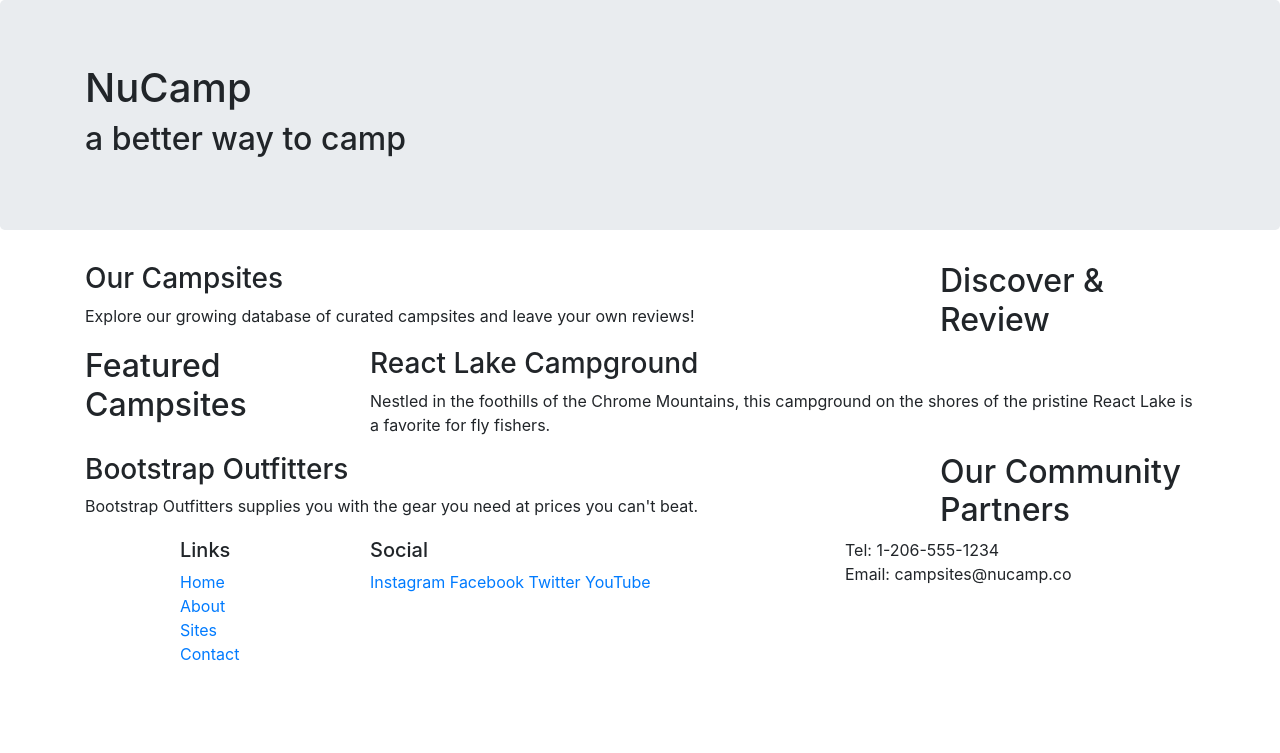
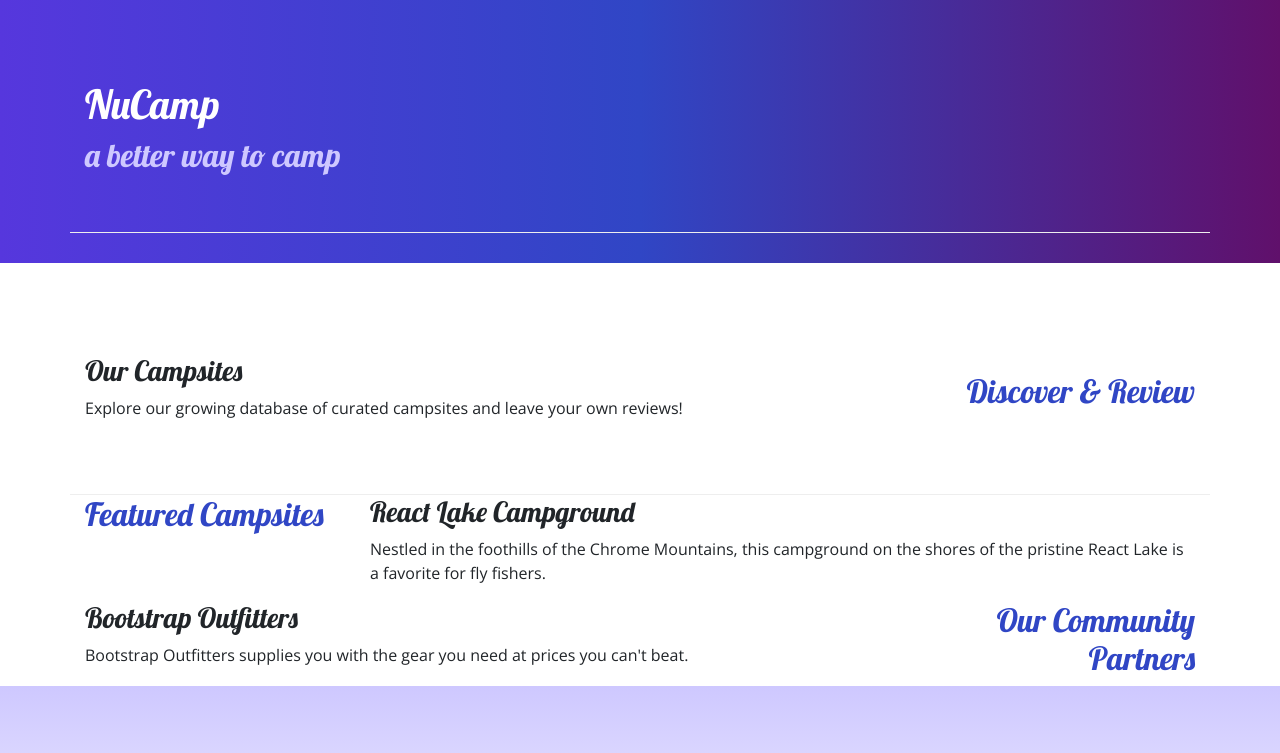
Before and after one commit to candacerubin/2-Bootstrap, a website: page index.html in a window 1280 px wide. Shown: the top 753 px of the page. Drawn offline with nearby package versions, Linux system fonts and the light colour scheme.

Commit message:
Bootstrap Grid

```diff
--- /dev/null
+++ b/CSS/styles.css
@@ -0,0 +1,32 @@
+body {
+    font-family: "Open Sans", sans-serif;
+}
+
+h1, h2, h3 {
+    font-family: "Lobster", cursive;
+}
+
+h2 {
+    color: #3046C5;
+}
+
+header h2 {
+    color: #CEC8FF;
+}
+
+footer {
+    background-image: linear-gradient(#CEC8FF, white);
+    padding: 20px 0;
+}
+
+.jumbotron {
+    padding: 30px;
+    background-image: linear-gradient(to right, #5637DD, #3046C5, #60106B);
+    color: white;
+}
+
+.row-content {
+    padding: 50px 0;
+    border-bottom: 1px ridge;
+    min-height: 200px;
+}
--- a/index.html
+++ b/index.html
@@ -1,6 +1,7 @@
 <!DOCTYPE html>
 <html lang="en">
   <head>
+    <!-- Required meta tags always come first -->
     <meta charset="utf-8" />
     <meta name="viewport" content="width=device-width, initial-scale=1" />
 
@@ -9,12 +10,19 @@
       rel="stylesheet"
       href="node_modules/bootstrap/dist/css/bootstrap.min.css"
     />
+
+    <!-- Additional CSS must be placed after Bootstrap CSS -->
+    <link
+      rel="stylesheet"
+      href="https://fonts.googleapis.com/css?family=Lobster|Open+Sans"
+    />
+    <link rel="stylesheet" href="css/styles.css" />
     <title>NuCamp: A Better Way To Camp</title>
   </head>
   <body>
-    <header class="jumbotron">
+    <header class="jumbotron jumbotron-fluid">
       <div class="container">
-        <div class="row">
+        <div class="row row-content align-items-center">
           <div class="col">
             <div>
               <h1>NuCamp</h1>
@@ -26,9 +34,9 @@
     </header>
 
     <div class="container">
-      <div class="row">
+      <div class="row row-content align-items-center">
         <div class="col-sm-4 order-sm-last col-md-3">
-          <h2>Discover & Review</h2>
+          <h2 class="text-sm-right">Discover & Review</h2>
         </div>
         <div class="col">
           <h3>Our Campsites</h3>
@@ -54,7 +62,7 @@
 
       <div class="row">
         <div class="col-sm-4 order-sm-last col-md-3">
-          <h2>Our Community Partners</h2>
+          <h2 class="text-sm-right">Our Community Partners</h2>
         </div>
         <div class="col">
           <h3>Bootstrap Outfitters</h3>
@@ -68,7 +76,7 @@
 
     <footer>
       <div class="container">
-        <div class="row">
+        <div class="row row-content align-items-center">
           <div class="col-4 col-sm-2 offset-1">
             <h5>Links</h5>
             <ul class="list-unstyled">
@@ -78,14 +86,14 @@
               <li><a href="#">Contact</a></li>
             </ul>
           </div>
-          <div class="col-6 col-sm-5">
+          <div class="col-6 col-sm-5 text-center">
             <h5>Social</h5>
             <a href="http://instagram.com/">Instagram</a>
             <a href="http://facebook.com/">Facebook</a>
             <a href="http://twitter.com/">Twitter</a>
             <a href="http://youtube.com/">YouTube</a>
           </div>
-          <div class="col-sm-4">
+          <div class="col-sm-4 text-center">
             Tel: 1-206-555-1234<br />
             Email: campsites@nucamp.co
           </div>
```
